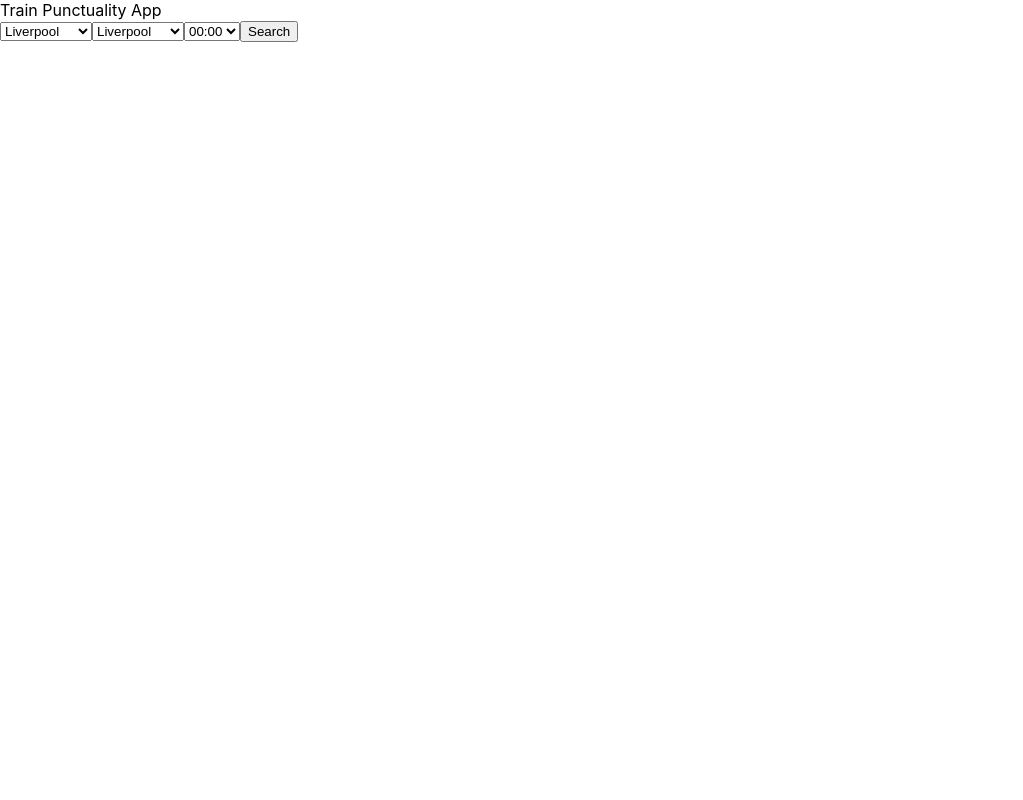
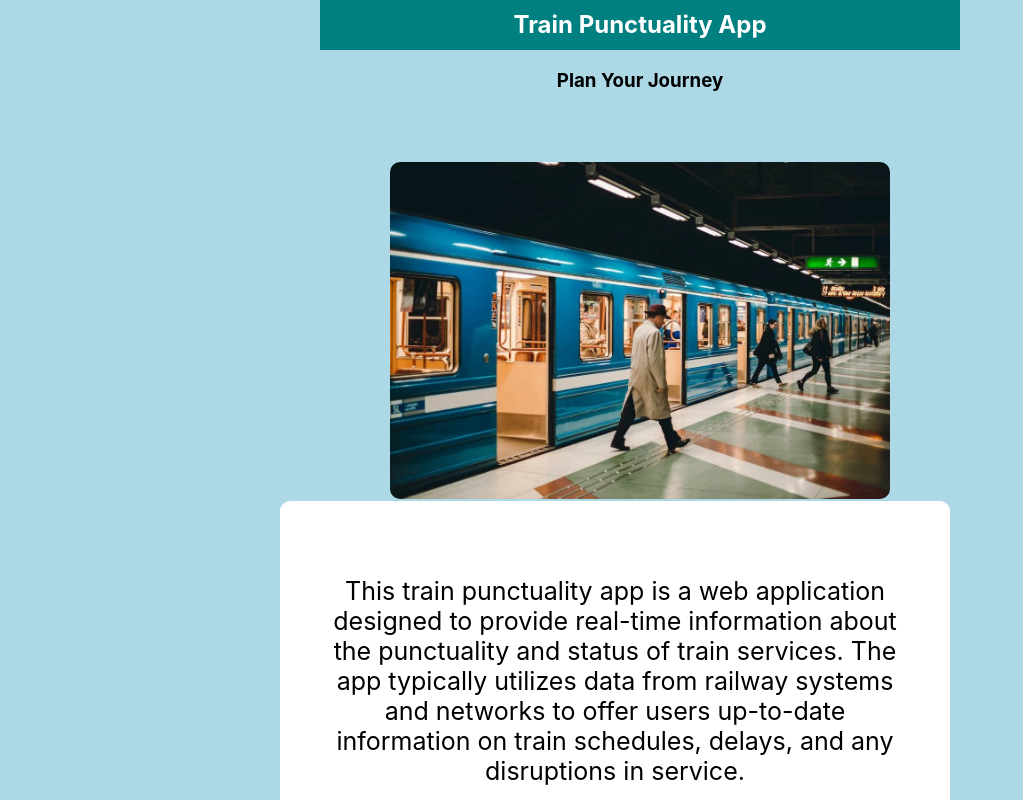
Before and after one commit to RGraDev/RailTime-Tracker, a React (Create React App) app: page / in a window 1280 px wide. Shown: the top 800 px of the page, without its empty margins (0-1023 px from the left). Built offline with nearby package versions, Linux system fonts and the light colour scheme.

Commit message:
app description and image styled

```diff
--- a/src/components/App.js
+++ b/src/components/App.js
@@ -1,12 +1,32 @@
+/* eslint-disable import/no-unresolved */
 /* eslint-disable import/no-extraneous-dependencies */
 import React from "react";
 import "../styles/App.css";
 import JourneySearchForm from "./JourneySearchForm";
+import trainImage from "../images/image.jpg";
 
 const App = () => {
   return (
     <div className="App">
-      Train Punctuality App
+      <h2>Train Punctuality App</h2>
+      <div>
+        <h3>Plan Your Journey</h3>
+
+        <article>
+          <section id="blog-text">
+            <p>
+              This train punctuality app is a web application designed to
+              provide real-time information about the punctuality and status of
+              train services. The app typically utilizes data from railway
+              systems and networks to offer users up-to-date information on
+              train schedules, delays, and any disruptions in service.
+            </p>
+          </section>
+          <section id="train-logo">
+            <img src={trainImage} alt="train-logo" />
+          </section>
+        </article>
+      </div>
       <JourneySearchForm />
     </div>
   );
--- a/src/services/Server.js
+++ b/src/services/Server.js
@@ -1,7 +1,8 @@
+/* eslint-disable import/no-unresolved */
 const express = require("express");
 const axios = require("axios");
 const cors = require("cors");
-require('dotenv').config();
+require("dotenv").config();
 
 const app = express();
 
@@ -18,7 +19,7 @@ app.get("/api/external-data", (req, res) => {
     .get(apiURL, {
       headers: {
         Authorization: `Basic ${Buffer.from(`${username}:${password}`).toString(
-          "base64",
+          "base64"
         )}`,
       },
     })
--- a/src/styles/App.css
+++ b/src/styles/App.css
@@ -1,38 +1,49 @@
-/* .App {
+body {
+  background-color: lightblue;
+  margin: 0;
+  padding: 0;
+  box-sizing: border-box;
+}
+
+h2 {
+  width: 50%;
+  margin: auto;
+  background-color: teal;
+  text-align: center;
+  line-height: 50px;
+  height: 50px;
+  color: white;
+}
+
+h3 {
   text-align: center;
 }
 
-.App-logo {
-  height: 40vmin;
-  pointer-events: none;
+article {
+  display: flex;
+  flex-flow: row wrap-reverse;
+  margin: 50px;
+  padding: 20px;
+  justify-content: center;
 }
 
-@media (prefers-reduced-motion: no-preference) {
-  .App-logo {
-    animation: App-logo-spin infinite 20s linear;
-  }
+#blog-text {
+  background-color: white;
+  width: 50%;
+  text-align: center;
+  font-size: 25px;
+  border-radius: 10px;
+  margin-right: 50px;
+  padding: 50px;
 }
 
-.App-header {
-  background-color: #282c34;
-  min-height: 100vh;
-  display: flex;
-  flex-direction: column;
-  align-items: center;
-  justify-content: center;
-  font-size: calc(10px + 2vmin);
-  color: white;
+img {
+  width: 100%;
+  height: 100%;
+  border-radius: 10px;
 }
 
-.App-link {
-  color: #61dafb;
+#train-logo {
+  padding-bottom: 2px;
+  width: 500px;
 }
-
-@keyframes App-logo-spin {
-  from {
-    transform: rotate(0deg);
-  }
-  to {
-    transform: rotate(360deg);
-  }
-} */
```
Also changed, not shown: src/images/image.jpg (added).
